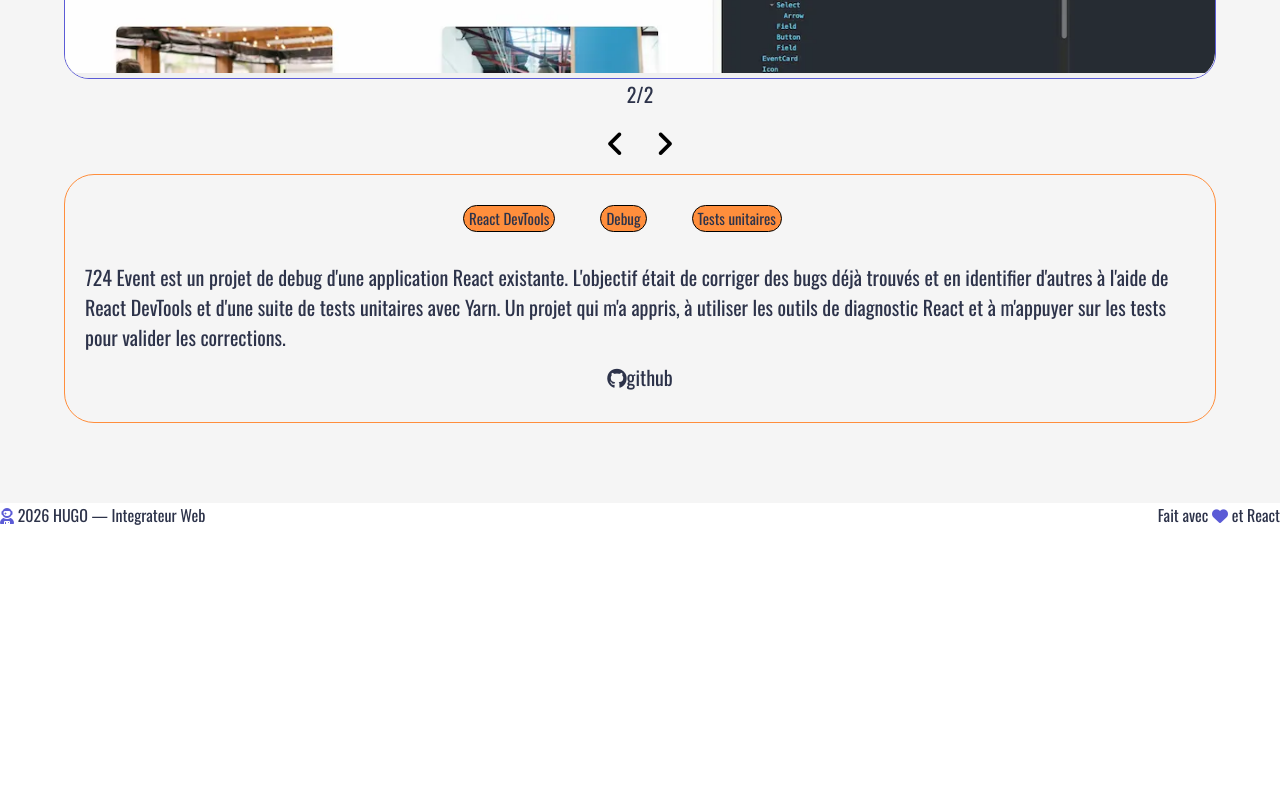
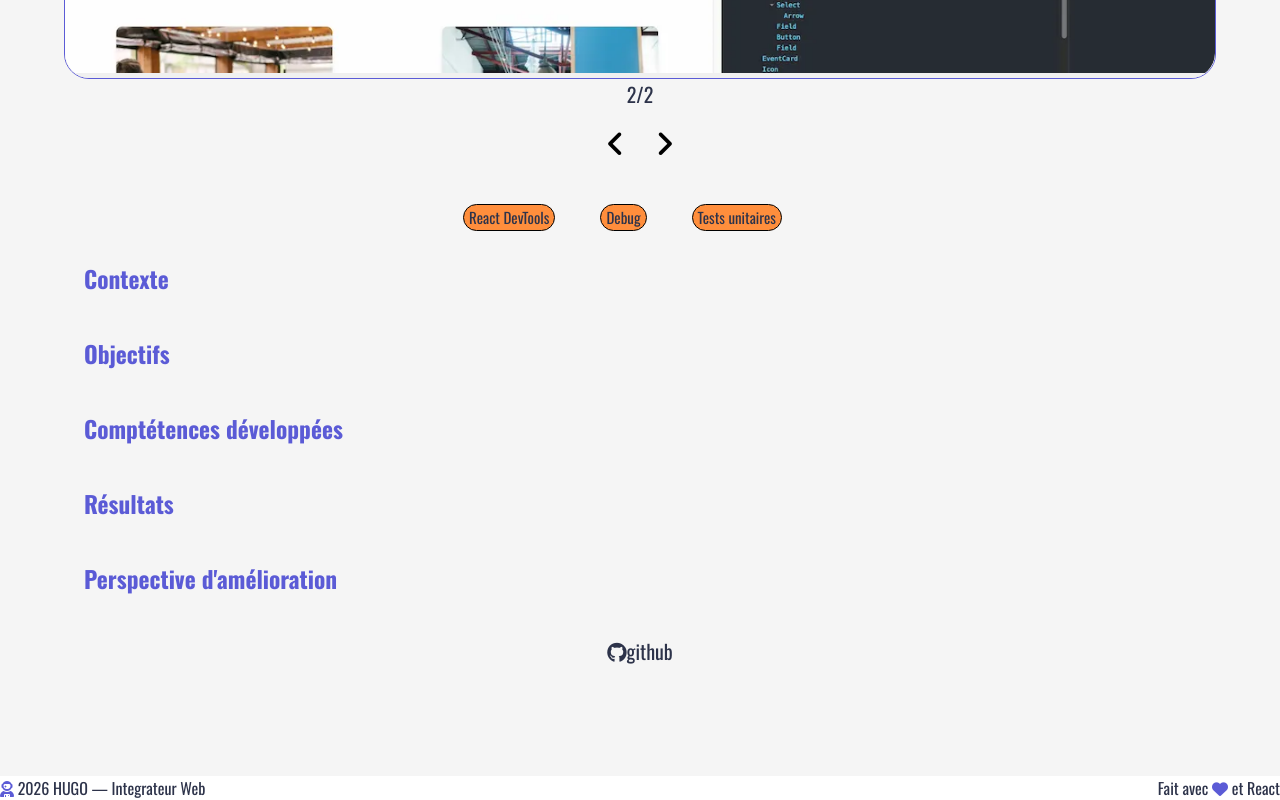
Before and after one commit to donhug/FEREY-HUGO, a React (Vite) app in the folder FEREY-HUGO/: page /Projet/724-event in a window 1280 px wide. Shown: the part 770-1570 px from the top of the page. Before the commit the page ends 1297 px from the top, so only its background shows below. Built offline with nearby package versions, Linux system fonts and the light colour scheme.

Commit message:
refactor: amélioration de la partie description de la page projet

```diff
--- /dev/null
+++ b/FEREY-HUGO/src/components/ProjetSection/projetsection.css
@@ -0,0 +1,12 @@
+.projetsection{
+    display: flex;
+    flex-direction: column;
+    gap: 10px;
+    margin-top: 10px;
+}
+.projetsection h3{
+    color:var(--secondary-color);
+}
+.projetsection-txt{
+    margin: 10px 0;
+}
--- /dev/null
+++ b/FEREY-HUGO/src/components/ProjetSection/projetsection.jsx
@@ -0,0 +1,19 @@
+import './projetsection.css'
+
+function Projetsection(props) {
+    return (
+        <>
+            <div className="projetsection">
+                <h3>{props.titre}</h3>
+
+                <div className="projetsection-txt">
+                    <p>
+                        {props.texte}
+                    </p>
+                </div>
+            </div>
+
+        </>
+    )
+}
+export default Projetsection
--- a/FEREY-HUGO/src/data/projet.json
+++ b/FEREY-HUGO/src/data/projet.json
@@ -11,7 +11,11 @@
     ],
     "description": {
       "short": "Site qui permet de trouver des activités et hébergements dans une ville",
-      "long": "Booki est mon premier projet d'intégration web, réalisé dans le cadre de ma formation. L'objectif était d'intégrer une maquette Figma en HTML/CSS — une page de recherche d'hébergements et d'activités avec une mise en page responsive."
+      "contexte": "",
+      "objectifs": "",
+      "competences": "",
+      "resultats": "",
+      "amelioration": ""
     },
     "tags": [
       "HTML",
@@ -33,7 +37,11 @@
     ],
     "description": {
       "short": "Site de commande en ligne avec animations, développé en mobile-first ",
-      "long": "Ohmyfood est un site de commande de repas en ligne développé de zéro, en approche mobile first. Il présente quatre restaurants, chacun avec sa propre page de menu. Le projet m'a permis de prendre en main Sass, pour la gestion du CSS et d'implémenter des animations CSS soignées pour enrichir l'expérience utilisateur."
+      "contexte": "",
+      "objectifs": "",
+      "competences": "",
+      "resultats": "",
+      "amelioration": ""
     },
     "tags": [
       "HTML",
@@ -55,7 +63,11 @@
     ],
     "description": {
       "short": "Portfolio d'une architecte d'intérieur, avec gestion de galerie et autentification via API",
-      "long": "Ce portfolio est mon premier projet JavaScript, développé autour d'une API REST. L'objectif était de créer dynamiquement une galerie de réalisations, d'implémenter un système de login/logout et de permettre à l'administrateur d'ajouter ou supprimer des photos via une modale. Un projet qui m'a introduit à la manipulation du DOM, aux appels fetch et à la gestion de token d'authentification."
+      "contexte": "Sophie Bluel est mon premier projet en JavaScript, marquant la transition entre l'intégration statique (HTML/CSS) et le développement dynamique côté client.",
+      "objectifs":"L'enjeu était de manipuler une API REST pour la première fois : récupérer des données dynamiquement, gérer l'authentification (login/logout), et permettre l'ajout et la suppression de contenu via des requêtes fetch.",
+      "competences":"Ce projet m'a permis de comprendre la syntaxe et la logique du JavaScript, la manipulation du DOM, les appels asynchrones avec fetch, ainsi que la gestion d'un système d'authentification par token.",
+      "resultats":"Le projet a répondu aux attentes du cahier des charges, avec une galerie dynamique fonctionnelle et un mode administrateur complet (ajout/suppression de projets).",
+      "amelioration":"Avec le recul, je pense que le code aurait pu être mieux découpé en fonctions plus petites et réutilisables — certaines parties restent difficiles à relire. Aujourd'hui je referais probablement ce projet avec React pour structurer plus clairement les composants, même si j'apprends à choisir le bon outil selon le contexte plutôt que d'utiliser React systématiquement."
     },
     "tags": [
       "HTML",
@@ -79,7 +91,11 @@
     ],
     "description": {
       "short": "Site de locations immobilière développé avec React avec des routes dynamiques",
-      "long": "Kasa est mon premier projet React, et React Router. L'application présente une liste de logements à louer, chacun avec sa propre page de détails générés dynamiquement depuis un fichier JSON. Ce projet m'a permis de prendre en main, les composants React, le routing dynamique et les modules CSS."
+      "contexte": "",
+      "objectifs": "",
+      "competences": "",
+      "resultats": "",
+      "amelioration": ""
     },
     "tags": [
       "React",
@@ -101,7 +117,11 @@
     ],
     "description": {
       "short": "Audit et Optimisation SEO, performance, et référencement du site d'une photographe ",
-      "long": "Le site de Nina Carducci est un projet d'audit et d'optimisation d'un site existant. L'objectif était d'améliorer les performances, le référencement naturel et l'accessibilité. J'ai analysé le site avec Lighthouse, puis appliqué les corrections nécessaires pour atteindre les objectifs demandés "
+      "contexte": "",
+      "objectifs": "",
+      "competences": "",
+      "resultats": "",
+      "amelioration": ""
     },
     "tags": [
       "SEO",
@@ -123,7 +143,11 @@
     ],
     "description": {
       "short": "Debug d'un site d'agence événementielle React avec React DevTools et tests unitaires.",
-      "long": "724 Event est un projet de debug d'une application React existante. L'objectif était de corriger des bugs déjà trouvés et en identifier d'autres à l'aide de React DevTools et d'une suite de tests unitaires avec Yarn. Un projet qui m'a appris, à utiliser les outils de diagnostic React et à m'appuyer sur les tests pour valider les corrections."
+      "contexte": "",
+      "objectifs": "",
+      "competences": "",
+      "resultats": "",
+      "amelioration": ""
     },
     "tags": [
       "React DevTools",
@@ -145,7 +169,11 @@
     ],
     "description": {
       "short": "Application bancaire React/Redux avec authentification via API.",
-      "long": ""
+      "contexte": "",
+      "objectifs": "",
+      "competences": "",
+      "resultats": "",
+      "amelioration": ""
     },
     "tags": [
       "React",
--- a/FEREY-HUGO/src/pages/Projet/Projet.css
+++ b/FEREY-HUGO/src/pages/Projet/Projet.css
@@ -19,11 +19,11 @@
     border-radius: 30px;
 }
 .projet-info{
-    border:1px var(--border-color) solid ;
+    /*border:1px var(--border-color) solid ;*/
     border-radius: 30px;
     padding: 20px;
 }
-.projet-tags, .projet-description, .projet-git{
+.projet-tags, .projet-git{
     margin: 10px 0;
 }
 .projet-tags{
--- a/FEREY-HUGO/src/pages/Projet/Projet.jsx
+++ b/FEREY-HUGO/src/pages/Projet/Projet.jsx
@@ -4,6 +4,7 @@ import projets from '../../data/projet.json'
 import Carrousel from "../../components/Carrousel/carrousel.jsx";
 import Tag from "../../components/Tag/tag.jsx";
 import Erreur from "../Erreur/Erreur.jsx";
+import Projetsection from "../../components/ProjetSection/projetsection.jsx"
 
 function Projet(){
     const {id} = useParams();
@@ -33,11 +34,13 @@ function Projet(){
                                     />
                                 ))}
                             </div>
-                            <div className="projet-description">
-                                <p>
-                                    {projet.description.long}
-                                </p>
-                            </div>
+
+                            <Projetsection titre="Contexte" texte={projet.description.contexte} />
+                            <Projetsection titre="Objectifs" texte={projet.description.objectifs} />
+                            <Projetsection titre="Comptétences développées" texte={projet.description.competences} />
+                            <Projetsection titre="Résultats" texte={projet.description.resultats} />
+                            <Projetsection titre="Perspective d'amélioration" texte={projet.description.amelioration} />
+
                             <div className="projet-git">
                                 <a href={projet.github} target="_blank" rel="noreferrer" className="github-hover">
                                     <i className="fa-brands fa-github"></i>
```
